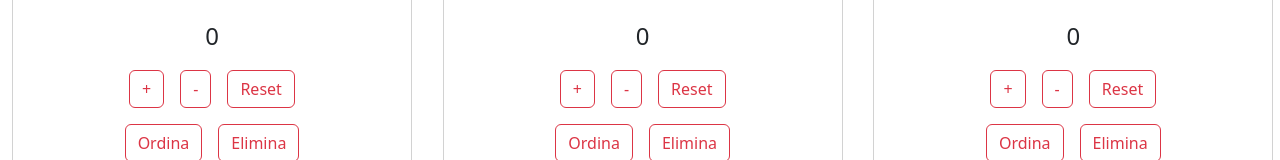
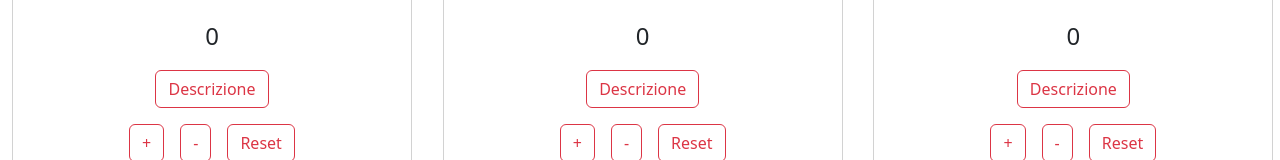
Before and after one commit to giorgiocoppola/pizzeria-bootstrap, a React (Create React App) app: page / in a window 1280 px wide. Shown: the part 623-783 px from the top of the page. Built offline with nearby package versions, Linux system fonts and the light colour scheme.

Commit message:
Modifica del bottone Elimina

```diff
--- a/src/App.js
+++ b/src/App.js
@@ -3,6 +3,7 @@ import { BrowserRouter as Router, Route, Routes} from 'react-router-dom'
 import Home from './component/Home'
 import Accedi from './component/Accedi'
 import Registrazione from './component/Registrazione'
+import Descrizione1 from './info/Descrizione1'
 
 function App() {
   return <Router >
@@ -10,6 +11,7 @@ function App() {
             <Route path='/' element={<Home />} />
             <Route path='/accedi' element={<Accedi />} />
             <Route path='/registrazione' element={<Registrazione />} />
+            <Route path='/descrizione1' element={<Descrizione1/>} />
            </Routes>
          </Router>
 }
--- a/src/component/Home.jsx
+++ b/src/component/Home.jsx
@@ -18,7 +18,7 @@ function Home() {
   const handleDelete = id => {
 
   const newpizze = elencopizze.filter((pizza) => pizza.id !== id);
-  setElencoPizze({newpizze});
+  setElencoPizze(newpizze);
 
 
   }
@@ -31,8 +31,8 @@ function Home() {
 
       <div className='row ms-0'>
           {
-            pizze.map((pizza) =>{
-            return <Pizze key={pizza.id} {...pizza} onDelete={handleDelete} />
+            elencopizze.map((pizza) =>{
+            return <Pizze key={pizza.id} {...pizza} handleDelete={handleDelete} />
             })}
       </div>
 
--- a/src/component/Pizze.jsx
+++ b/src/component/Pizze.jsx
@@ -4,7 +4,7 @@ import React, { useEffect, useState } from 'react'
 
 
 
-function Pizze({img,nome,prezzo,max}) {
+function Pizze({id,img,nome,prezzo,max, handleDelete}) {
 
     const [count,setCount] = useState(0);
     const [message,setMessage] = useState("");
@@ -82,6 +82,10 @@ function Pizze({img,nome,prezzo,max}) {
           <p className="card-text fs-4">{prezzo} €</p>
           <p className="card-text fs-4">{count}</p>
 
+         <div className="btn-0 mb-3">
+               <button className='btn btn-outline-danger'>Descrizione</button>
+         </div>
+
          <div className="btn-1">
 
            <button  onClick={incrementa} className="btn btn-outline-danger">+</button>
@@ -93,7 +97,7 @@ function Pizze({img,nome,prezzo,max}) {
          <div className="btn-2 mt-3">
 
            <button  onClick={ordina} className="btn btn-outline-danger">Ordina</button>
-           <button   className="btn btn-outline-danger ms-3">Elimina</button>
+           <button   className="btn btn-outline-danger ms-3" onClick={()=>handleDelete(id)}>Elimina</button>
            <p className="card-text text-danger">{message}</p>
 
          </div>
```
